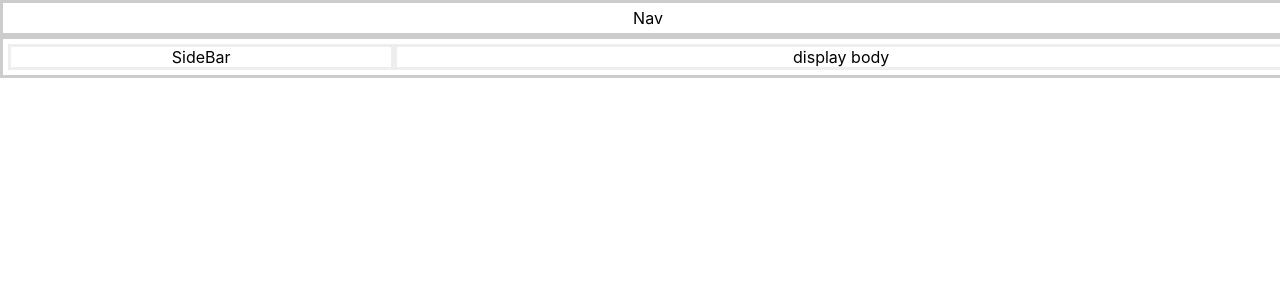
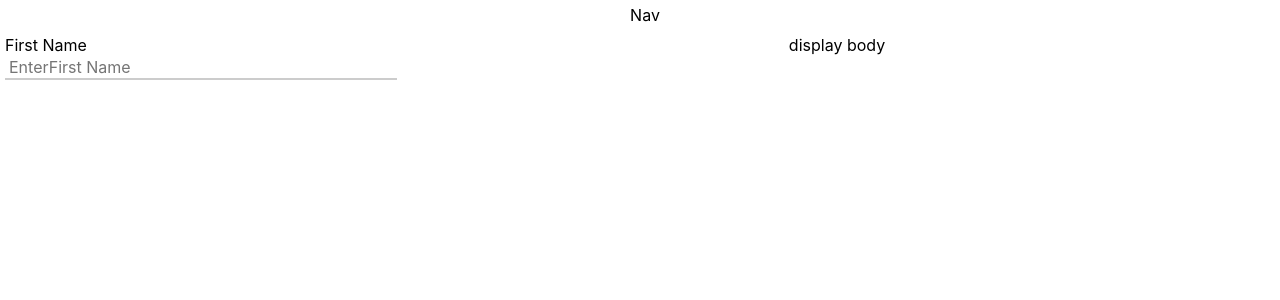
Before and after one commit to Pra9ptl/resume-builder, a React (Create React App) app: page / in a window 1280 px wide. Shown: the top 300 px of the page. Built offline with nearby package versions, Linux system fonts and the light colour scheme.

Commit message:
designed input UI component

```diff
--- /dev/null
+++ b/src/components/UI/inputFields/inputFields.css
@@ -0,0 +1,25 @@
+.form-control label, .form-control input {
+    display: block;
+    width: 100%;
+    text-align: left;
+    margin: auto;
+}
+
+.form-control input {
+    font: inherit;
+    padding: 0.1rem 0.25rem;
+    border: none;
+    border-bottom: 2px solid #ccc;
+    margin-bottom: 1rem;
+}
+
+.form-control input:focus {
+    outline: none;
+    border-bottom-color: #ff2058;
+}
+
+.ingredient-form__actions {
+    display: flex;
+    justify-content: space-between;
+    align-items: center;
+}
--- /dev/null
+++ b/src/components/UI/inputFields/inputFields.js
@@ -0,0 +1,17 @@
+import React from 'react';
+import './inputFields.css';
+
+const inputField = props => {
+    return (
+        <div className="form-control">
+            <label>{props.label}</label>
+            <input
+                type="text"
+                name={props.label}
+                placeholder={'Enter' + props.label}
+                value={props.value} />
+        </div>
+    );
+};
+
+export default inputField;
--- a/src/hoc/layout/Layout.css
+++ b/src/hoc/layout/Layout.css
@@ -8,7 +8,6 @@
     height: 10%;
     margin: auto;
     padding: 5px;
-    border: 3px solid #ccc;
 }
 
 .main {
@@ -17,17 +16,14 @@
     display: flex;
     margin: auto;
     padding: 5px;
-    border: 3px solid #ccc;
 }
 
 .sideBar {
     width: 30%;
     height: 100%;
-    border: 3px solid #eee;
 }
 
 .display {
     width: 70%;
     height: 100%;
-    border: 3px solid #eee;
 }
--- a/src/hoc/layout/Layout.js
+++ b/src/hoc/layout/Layout.js
@@ -1,5 +1,6 @@
 import React from 'react';
 import './Layout.css';
+import Input from '../../components/UI/inputFields/inputFields';
 
 const Layout = () => {
     return (
@@ -9,7 +10,7 @@ const Layout = () => {
             </div>
             <div className="main">
                 <div className="sideBar">
-                    SideBar
+                    <Input label="First Name" value="" />
                 </div>
                 <div className="display">
                     display body
```
